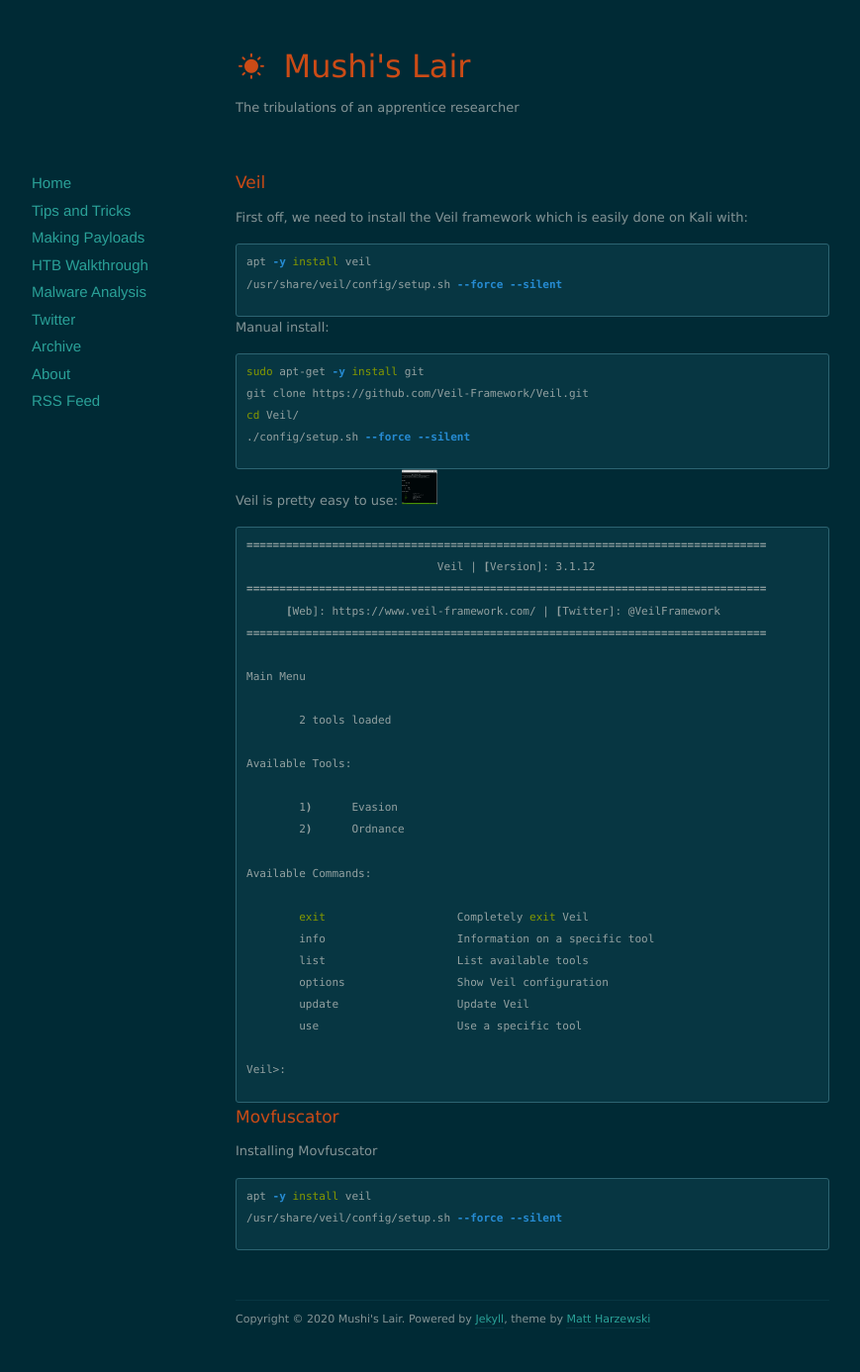
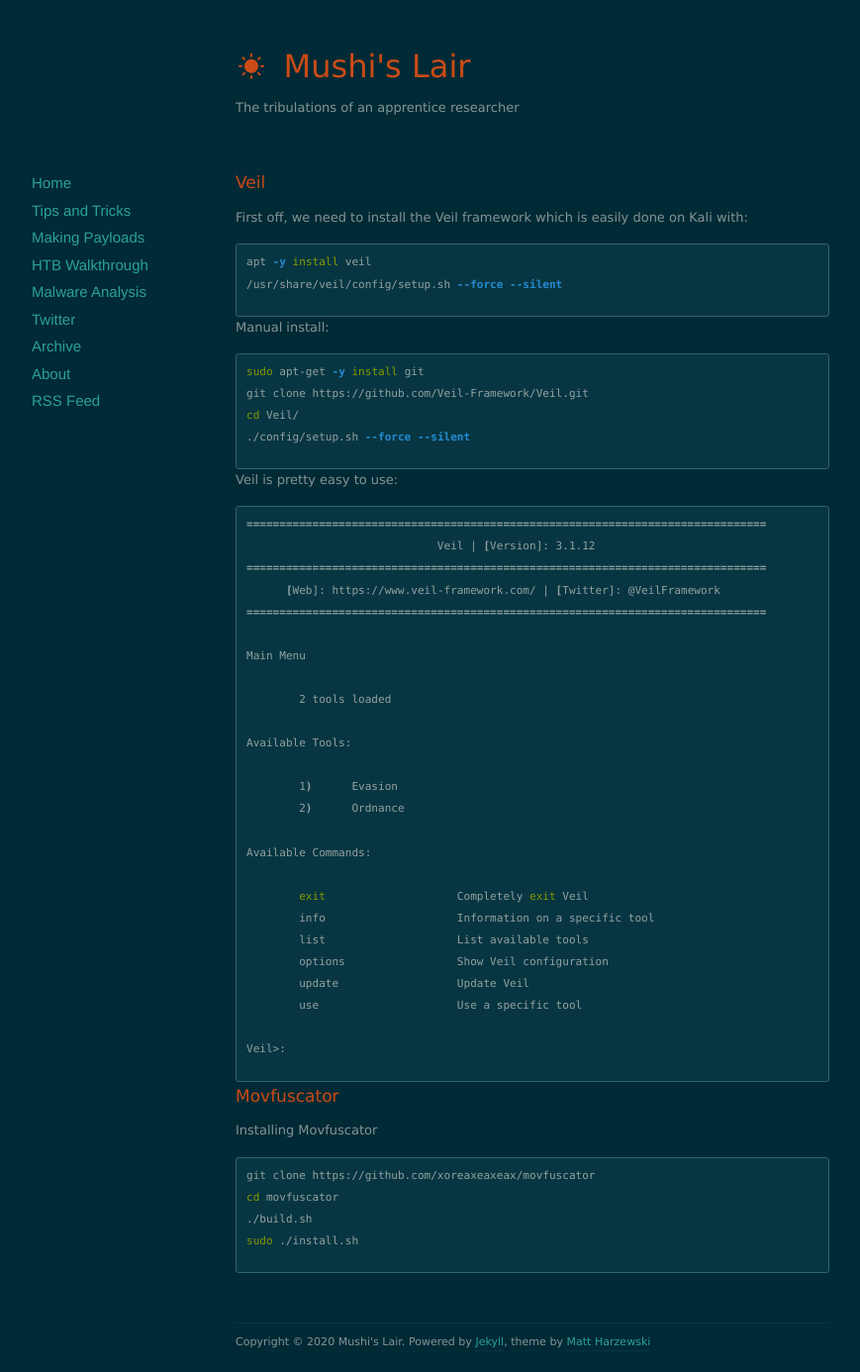
Before and after one commit to Mushi-mushi/mushi-mushi.github.io, a Jekyll site: the page built from payloads/index.markdown, in a window 1280 px wide. Shown: the whole page at 99% size, without its empty margins (102-971 px from the left). Built offline with Jekyll 4.4.1, drawn with Linux system fonts in a browser that asks for light colours; nearby versions of some CDN libraries; before the commit the page ends 1363 px from its top, so only the background shows below that.

Commit message:
Update index.markdown

```diff
--- a/payloads/index.markdown
+++ b/payloads/index.markdown
@@ -20,7 +20,6 @@
 {% endhighlight %}
 
 Veil is pretty easy to use:
-![](https://mushi-mushi.github.io/ressources/veil/veil-menu.png){: height="36px" width="36px"}
 {% highlight bash%}
 
 ===============================================================================
@@ -55,6 +54,8 @@
 =============
 Installing Movfuscator
 {% highlight bash%}
-apt -y install veil
-/usr/share/veil/config/setup.sh --force --silent
+git clone https://github.com/xoreaxeaxeax/movfuscator
+cd movfuscator
+./build.sh
+sudo ./install.sh
 {% endhighlight %}
```
